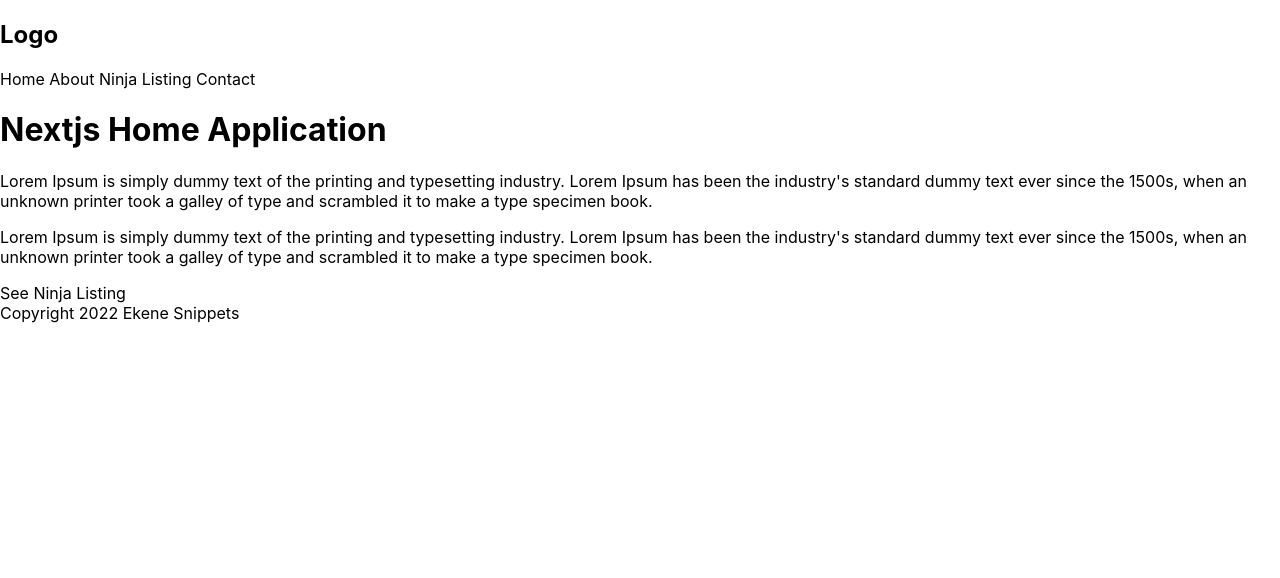
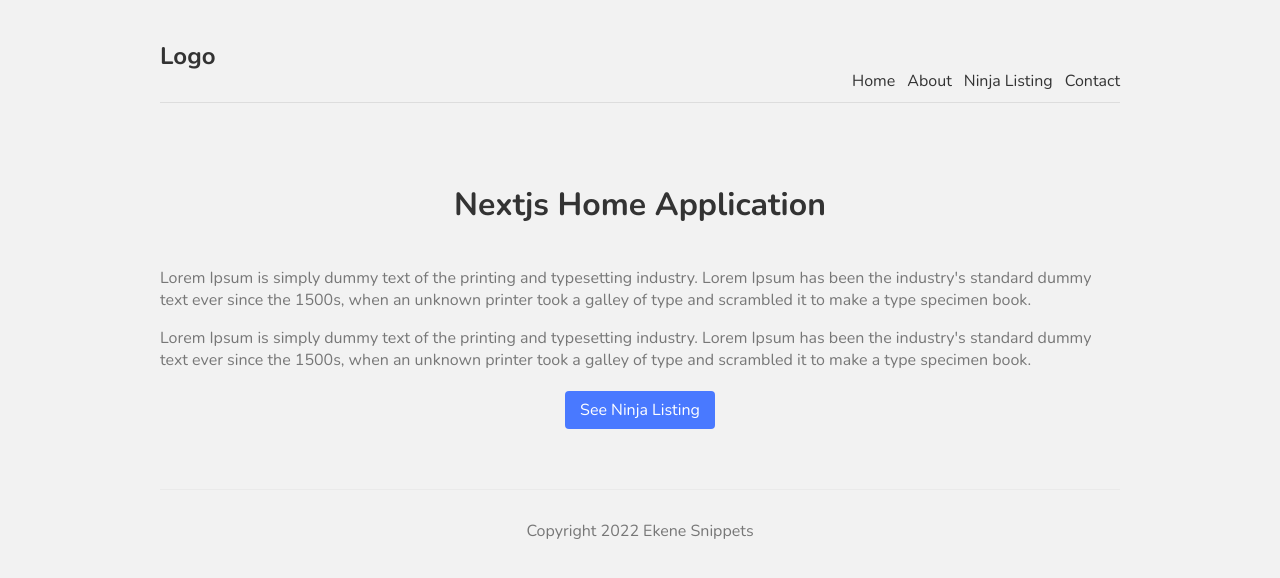
Before and after one commit to GreatEki/next-listing-app, a Next.js app: page / in a window 1280 px wide. Shown: the top 578 px of the page. Built offline with nearby package versions, Linux system fonts and the light colour scheme.

Commit message:
styles: adding styles to app

```diff
--- a/components/footer/Footer.js
+++ b/components/footer/Footer.js
@@ -1,7 +1,7 @@
 import React from "react";
 
 const Footer = () => {
-  return <div>Copyright 2022 Ekene Snippets</div>;
+  return <footer>Copyright 2022 Ekene Snippets</footer>;
 };
 
 export default Footer;
--- a/layout/MainLayout.js
+++ b/layout/MainLayout.js
@@ -3,7 +3,7 @@
 
 const MainLayout = ({ children }) => {
   return (
-    <div>
+    <div className="content">
       <Navbar />
       {children}
       <Footer />
--- a/pages/index.js
+++ b/pages/index.js
@@ -7,16 +7,16 @@
   return (
     <div>
       <div>
-        <h1> Nextjs Home Application </h1>
+        <h1 className={styles.title}> Nextjs Home Application </h1>
 
-        <p>
+        <p className={styles.text}>
           {" "}
           Lorem Ipsum is simply dummy text of the printing and typesetting
           industry. Lorem Ipsum has been the industry&apos;s standard dummy text
           ever since the 1500s, when an unknown printer took a galley of type
           and scrambled it to make a type specimen book.{" "}
         </p>
-        <p>
+        <p className={styles.text}>
           {" "}
           Lorem Ipsum is simply dummy text of the printing and typesetting
           industry. Lorem Ipsum has been the industry&apos;s standard dummy text
@@ -26,7 +26,7 @@
       </div>
 
       <Link href="/ninjas">
-        <a>See Ninja Listing </a>
+        <a className={styles.btn}>See Ninja Listing </a>
       </Link>
     </div>
   );
--- a/styles/Home.module.css
+++ b/styles/Home.module.css
@@ -1,129 +1,18 @@
-.container {
-  padding: 0 2rem;
-}
-
-.main {
-  min-height: 100vh;
-  padding: 4rem 0;
-  flex: 1;
-  display: flex;
-  flex-direction: column;
-  justify-content: center;
-  align-items: center;
-}
-
-.footer {
-  display: flex;
-  flex: 1;
-  padding: 2rem 0;
-  border-top: 1px solid #eaeaea;
-  justify-content: center;
-  align-items: center;
-}
-
-.footer a {
-  display: flex;
-  justify-content: center;
-  align-items: center;
-  flex-grow: 1;
-}
-
-.title a {
-  color: #0070f3;
-  text-decoration: none;
-}
-
-.title a:hover,
-.title a:focus,
-.title a:active {
-  text-decoration: underline;
-}
-
 .title {
-  margin: 0;
-  line-height: 1.15;
-  font-size: 4rem;
-}
-
-.title,
-.description {
+  color: #333;
+  padding-bottom: 20px;
   text-align: center;
 }
-
-.description {
-  margin: 4rem 0;
-  line-height: 1.5;
-  font-size: 1.5rem;
+.text {
+  color: #777;
 }
-
-.code {
-  background: #fafafa;
-  border-radius: 5px;
-  padding: 0.75rem;
-  font-size: 1.1rem;
-  font-family: Menlo, Monaco, Lucida Console, Liberation Mono, DejaVu Sans Mono,
-    Bitstream Vera Sans Mono, Courier New, monospace;
+.btn {
+  display: block;
+  width: 150px;
+  padding: 8px 0;
+  margin: 20px auto;
+  background: #4979ff;
+  border-radius: 4px;
+  color: white;
+  text-align: center;
 }
-
-.grid {
-  display: flex;
-  align-items: center;
-  justify-content: center;
-  flex-wrap: wrap;
-  max-width: 800px;
-}
-
-.card {
-  margin: 1rem;
-  padding: 1.5rem;
-  text-align: left;
-  color: inherit;
-  text-decoration: none;
-  border: 1px solid #eaeaea;
-  border-radius: 10px;
-  transition: color 0.15s ease, border-color 0.15s ease;
-  max-width: 300px;
-}
-
-.card:hover,
-.card:focus,
-.card:active {
-  color: #0070f3;
-  border-color: #0070f3;
-}
-
-.card h2 {
-  margin: 0 0 1rem 0;
-  font-size: 1.5rem;
-}
-
-.card p {
-  margin: 0;
-  font-size: 1.25rem;
-  line-height: 1.5;
-}
-
-.logo {
-  height: 1em;
-  margin-left: 0.5rem;
-}
-
-@media (max-width: 600px) {
-  .grid {
-    width: 100%;
-    flex-direction: column;
-  }
-}
-
-@media (prefers-color-scheme: dark) {
-  .card,
-  .footer {
-    border-color: #222;
-  }
-  .code {
-    background: #111;
-  }
-  .logo img {
-    filter: invert(1);
-  }
-}
--- a/styles/globals.css
+++ b/styles/globals.css
@@ -1,26 +1,37 @@
-html,
+@import url('https://fonts.googleapis.com/css2?family=Nunito:wght@300;400;600;700&display=swap');
+
 body {
-  padding: 0;
-  margin: 0;
-  font-family: -apple-system, BlinkMacSystemFont, Segoe UI, Roboto, Oxygen,
-    Ubuntu, Cantarell, Fira Sans, Droid Sans, Helvetica Neue, sans-serif;
+  background: #f2f2f2;
+  color: #333;
+  font-family: "Nunito";
 }
-
 a {
-  color: inherit;
+  color: #333;
   text-decoration: none;
 }
-
-* {
-  box-sizing: border-box;
+.content {
+  max-width: 960px;
+  margin: 0 auto;
 }
-
-@media (prefers-color-scheme: dark) {
-  html {
-    color-scheme: dark;
-  }
-  body {
-    color: white;
-    background: black;
-  }
+nav {
+  margin: 10px auto 80px;
+  padding: 10px 0;
+  display: flex;
+  justify-content: flex-end;
+  align-items: flex-end;
+  border-bottom: 1px solid #ddd;
 }
+nav a {
+  margin-left: 12px;
+}
+nav .logo {
+  margin-right: auto;
+}
+footer {
+  display: block;
+  text-align: center;
+  padding: 30px 0;
+  margin-top: 60px;
+  color: #777;
+  border-top: 1px solid #eaeaea;
+}
```
